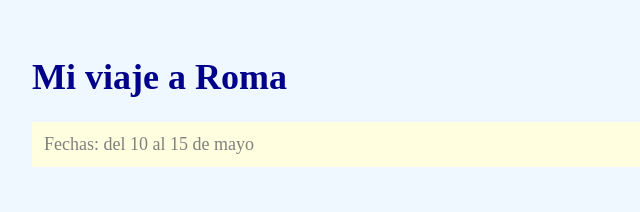
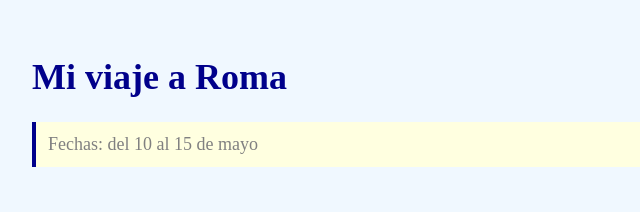
Before and after one commit to YaroslavG27/travel-planner, a plain HTML site: page index.html in a window 1280 px wide. Shown: the top 212 px of the page, 208-848 px from the left. Drawn offline with Linux system fonts and the light colour scheme.

Commit message:
Destacar fechas con un borde izquierdo

```diff
--- a/styles.css
+++ b/styles.css
@@ -19,6 +19,7 @@ h2 {
 .fechas {
   background-color: lightyellow;
   padding: 12px;
+  border-left: 4px solid darkblue;
 }
 .lista-actividades {
   background-color: white;
```
